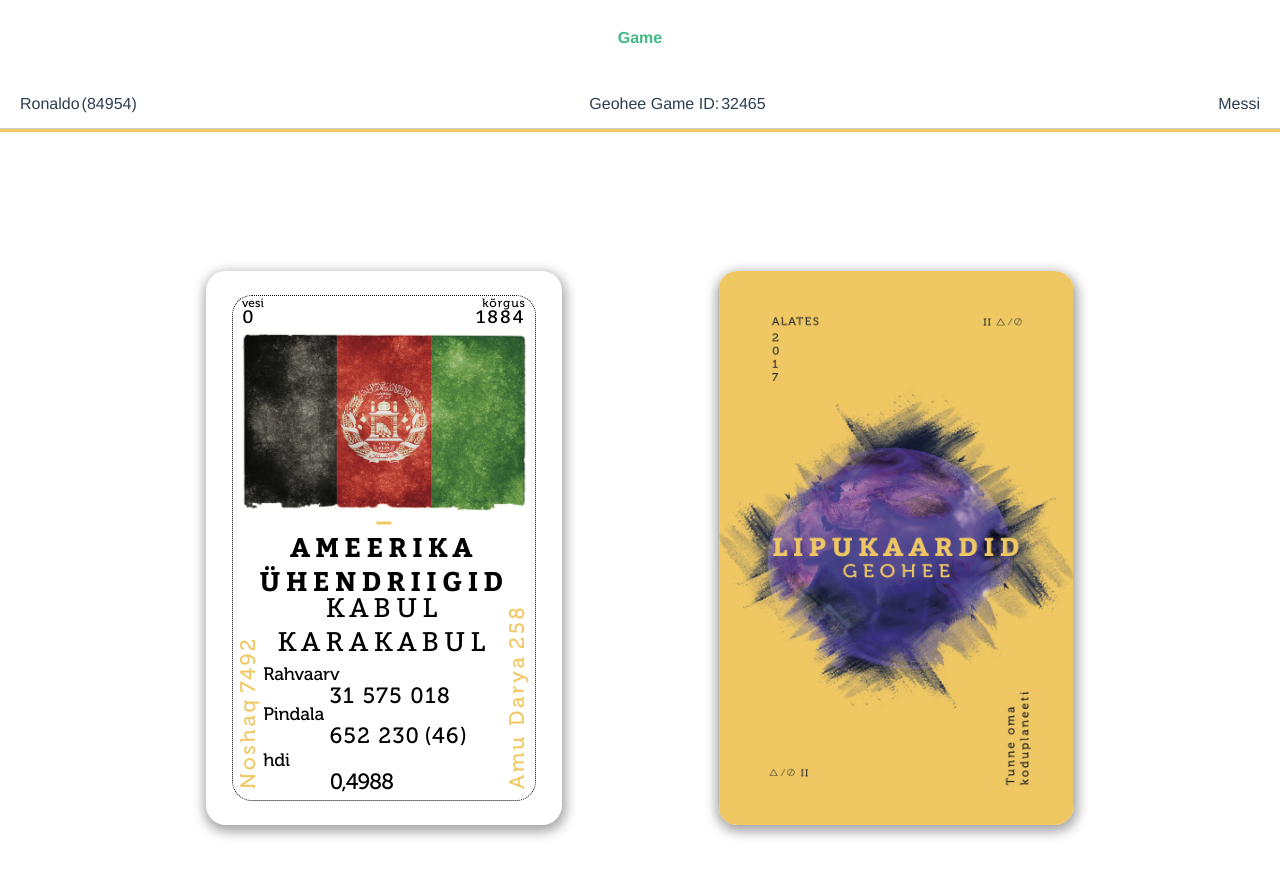
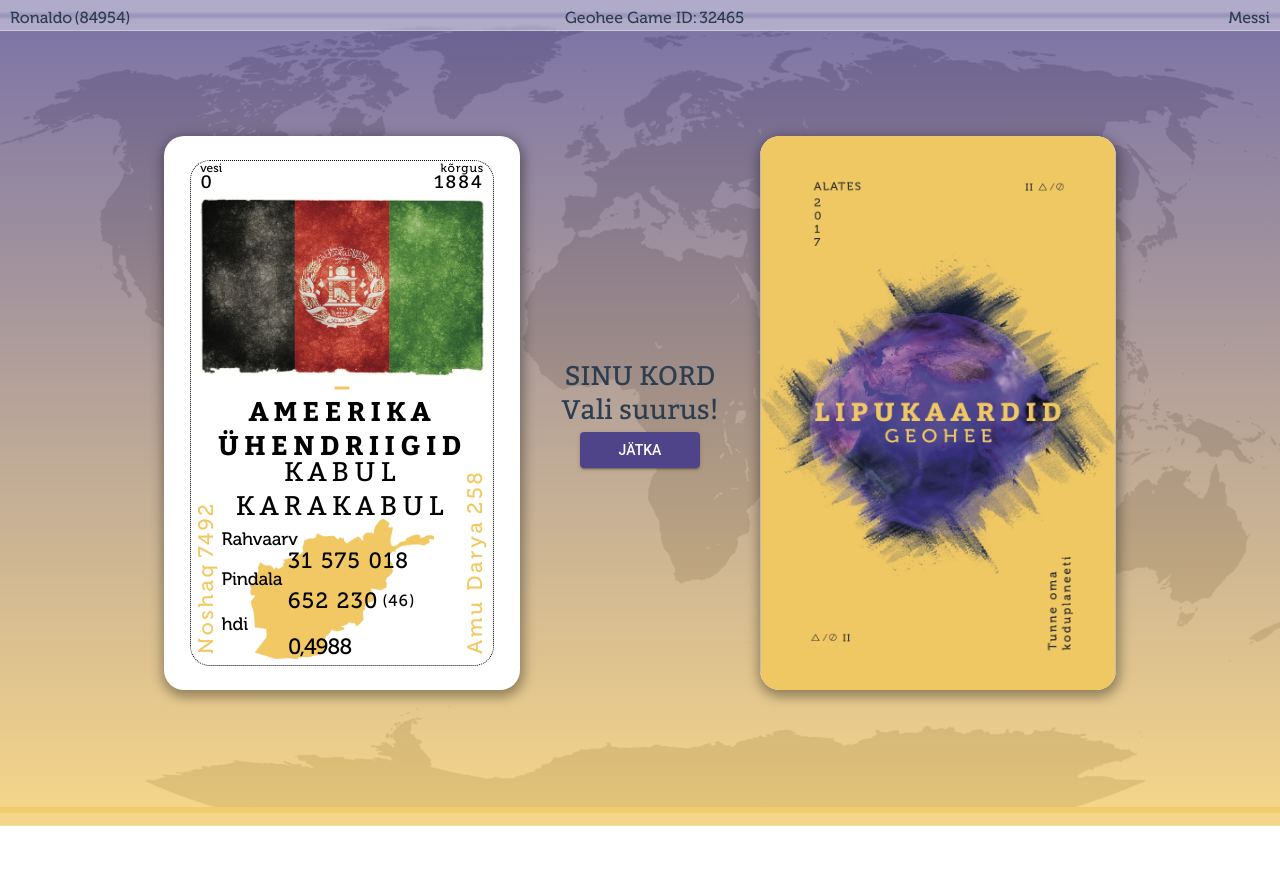
Before and after one commit to lkdroid/geoleofront, a Vue app: page /#/game in a window 1280 px wide. Shown: the top 876 px of the page. After the commit the page ends 826 px from the top, so only its background shows below. Built offline with nearby package versions, Linux system fonts and the light colour scheme.

Commit message:
Ivan Game front ready?

```diff
--- a/public/style/style.css
+++ b/public/style/style.css
@@ -1,3 +1,18 @@
+body {
+    /* background: -webkit-linear-gradient(#F2C862, transparent), -webkit-linear-gradient(0deg, #F2C862, transparent), -webkit-linear-gradient(180deg, #4F4489, transparent);
+    background: linear-gradient(#F2C862, transparent), linear-gradient(90deg, #F2C862, transparent), linear-gradient(-90deg, #4F4489, transparent);
+    background-blend-mode: screen; */
+    width: 100%;
+    height: 100%;
+    background: linear-gradient(to bottom, rgba(79, 68, 137, 0.75), rgba(242, 200, 98, 0.75)), url('../pictures/worldmap.png');
+    background-position: center;
+    background-repeat: no-repeat;
+
+    /* background: linear-gradient(to bottom, rgba(79, 68, 137, 0.75), rgba(242, 200, 98, 0.75)); */
+
+
+}
+
 a {
     text-decoration: none;
     color: black;
@@ -9,14 +24,38 @@ a:hover {
 }
 
 .header {
-    padding: 20px 20px 0px 20px;
+    padding: 10px 0px 10px 0px;
+    position: fixed;
+    width: 100vw;
+    height: 10px;
+    background: rgba(255, 255, 255, 0.4);
+    border-bottom: 1px solid rgba(225, 225, 225, 0.5);
+    z-index: 1000;
+    backdrop-filter: blur(1px);
+    top: 0;
+    font-family: 'Museo 500';
+
+}
+
+.headerData {
+    width: 100vw;
     display: flex;
     justify-content: space-between;
 }
 
+/* .headerHr {
+    background-color: #F1C863;
+    color: #F1C863;
+    height: 2px;
+    height: 3px;
+    padding: 0;
+    margin: 0;
+} */
+
 .activePlayerWrapper {
     display: flex;
     white-space: nowrap;
+    padding-left: 10px;
 }
 
 .activePlayer {
@@ -28,6 +67,7 @@ a:hover {
 .gameId {
     display: flex;
     white-space: nowrap;
+    padding-right: 50px;
 }
 
 .geoheeIdText {
@@ -37,7 +77,9 @@ a:hover {
 
 .idNumber {}
 
-.opponentPlayer {}
+.opponentPlayer {
+    padding-right: 10px;
+}
 
 .container {
     position: relative;
@@ -47,7 +89,7 @@ a:hover {
     display: flex;
     flex-wrap: wrap;
     justify-content: space-between;
-    margin: 0 10vw;
+    margin: 1vw 10vw;
     padding: 0;
     align-items: center;
 }
@@ -67,6 +109,11 @@ a:hover {
     transform-style: preserve-3d;
     transition: transform 0.8s cubic-bezier(0.175, 0.885, 0.32, 1.095);
 }
+
+.blur {
+    filter: blur(4px);
+}
+
 
 .cardsInnerBorder {
     position: absolute;
@@ -98,7 +145,7 @@ a:hover {
 .waterNumber,
 .waterNr {
     position: absolute;
-    width: 46px;
+    width: auto;
     height: 20px;
     font-family: 'Bitter';
     font-style: normal;
@@ -112,7 +159,7 @@ a:hover {
 }
 
 .waterNr:hover {
-    color: #F1C863;
+    color: #4F4489;
 }
 
 .height {
@@ -133,7 +180,7 @@ a:hover {
 .heightNumber,
 .heightNr {
     position: absolute;
-    width: 71px;
+    width: auto;
     height: 20px;
     font-family: 'Bitter';
     font-style: normal;
@@ -148,7 +195,7 @@ a:hover {
 }
 
 .heightNr:hover {
-    color: #F1C863;
+    color: #4F4489;
 }
 
 .countryFlag {
@@ -170,13 +217,6 @@ a:hover {
     left: 50%;
     top: 43%;
     transform: translate(-50%, -50%);
-}
-
-.headerHr {
-    background-color: #F1C863;
-    color: #F1C863;
-    height: 2px;
-    height: 3px;
 }
 
 
@@ -203,7 +243,7 @@ a:hover {
 
 
 .countryLink:hover {
-    color: #F1C863;
+    color: #4F4489;
 }
 
 .capital {
@@ -228,9 +268,24 @@ a:hover {
 }
 
 .capitalLink:hover {
-    color: #F1C863;
+    color: #4F4489;
 }
 
+.mapsPic {
+    position: absolute;
+    height: 140px;
+    width: 184px;
+    left: 50%;
+    top: 85%;
+    transform: translate(-50%, -50%);
+    z-index: -1;
+
+}
+
+.countryMap {
+    height: 140px;
+    width: 184px;
+}
 
 .population {
     position: absolute;
@@ -267,7 +322,7 @@ a:hover {
 }
 
 .populationNumber:hover {
-    color: #F1C863;
+    color: #4F4489;
 }
 
 .area {
@@ -305,7 +360,7 @@ a:hover {
 }
 
 .areaNumbers:hover {
-    color: #F1C863;
+    color: #4F4489;
 }
 
 .areaNumber1 {
@@ -313,7 +368,9 @@ a:hover {
     text-align: left;
 }
 
-.areaNumber2 {}
+.areaNumber2 {
+    font-size: 16px;
+}
 
 .hdi {
     position: absolute;
@@ -349,7 +406,7 @@ a:hover {
 }
 
 .hdiNumber:hover {
-    color: #F1C863;
+    color: #4F4489;
 }
 
 .highestPointDiv,
@@ -372,7 +429,7 @@ a:hover {
 }
 
 .highestPointDiv:hover {
-    color: black;
+    color: #4F4489;
 }
 
 .highestPoint {
@@ -403,7 +460,7 @@ a:hover {
 }
 
 .lowestPointDiv:hover {
-    color: black;
+    color: #4F4489;
 }
 
 .lowestPoint {
@@ -418,14 +475,27 @@ a:hover {
 
 
 
+.interactiveBlock {
+    font-family: 'Bitter';
+    font-style: normal;
+    font-weight: normal;
+    font-size: 27px;
+    line-height: 34px;
+    text-align: center;
+    padding: 0 5px;
 
+}
+
+.whosTurn {}
+
+.buttons {}
 
 
 
 
 
 .flip-card {
-    background-color: transparent;
+    background-color: white;
     perspective: 1000px;
 }
 
@@ -461,3 +531,112 @@ a:hover {
     color: white;
     transform: rotateY(180deg);
 }
+
+
+/* Buttons css */
+.buttons {
+    position: relative;
+    display: inline-block;
+    box-sizing: border-box;
+    border: none;
+    border-radius: 4px;
+    padding: 0 16px;
+    min-width: 64px;
+    width: 120px;
+    height: 36px;
+    vertical-align: middle;
+    text-align: center;
+    text-overflow: ellipsis;
+    text-transform: uppercase;
+    color: rgb(var(--pure-material-onprimary-rgb, 255, 255, 255));
+    background-color: rgb(var(--pure-material-primary-rgb, 79, 68, 137));
+    box-shadow: 0 3px 1px -2px rgba(0, 0, 0, 0.2), 0 2px 2px 0 rgba(0, 0, 0, 0.14), 0 1px 5px 0 rgba(0, 0, 0, 0.12);
+    font-family: var(--pure-material-font, "Roboto", "Segoe UI", BlinkMacSystemFont, system-ui, -apple-system);
+    font-size: 14px;
+    font-weight: 500;
+    line-height: 36px;
+    overflow: hidden;
+    outline: none;
+    cursor: pointer;
+    transition: box-shadow 0.2s;
+}
+
+.buttons::-moz-focus-inner {
+    border: none;
+}
+
+/* Overlay */
+.buttons::before {
+    content: "";
+    position: absolute;
+    top: 0;
+    bottom: 0;
+    left: 0;
+    right: 0;
+    background-color: rgb(var(--pure-material-onprimary-rgb, 255, 255, 255));
+    opacity: 0;
+    transition: opacity 0.2s;
+}
+
+/* Ripple */
+.buttons::after {
+    content: "";
+    position: absolute;
+    left: 50%;
+    top: 50%;
+    border-radius: 50%;
+    padding: 50%;
+    width: 32px;
+    /* Safari */
+    height: 32px;
+    /* Safari */
+    background-color: rgb(var(--pure-material-onprimary-rgb, 255, 255, 255));
+    opacity: 0;
+    transform: translate(-50%, -50%) scale(1);
+    transition: opacity 1s, transform 0.5s;
+}
+
+/* Hover, Focus */
+.buttons:hover,
+.buttons:focus {
+    box-shadow: 0 2px 4px -1px rgba(0, 0, 0, 0.2), 0 4px 5px 0 rgba(0, 0, 0, 0.14), 0 1px 10px 0 rgba(0, 0, 0, 0.12);
+}
+
+.buttons:hover::before {
+    opacity: 0.08;
+}
+
+.buttons:focus::before {
+    opacity: 0.24;
+}
+
+.buttons:hover:focus::before {
+    opacity: 0.3;
+}
+
+/* Active */
+.buttons:active {
+    box-shadow: 0 5px 5px -3px rgba(0, 0, 0, 0.2), 0 8px 10px 1px rgba(0, 0, 0, 0.14), 0 3px 14px 2px rgba(0, 0, 0, 0.12);
+}
+
+.buttons:active::after {
+    opacity: 0.32;
+    transform: translate(-50%, -50%) scale(0);
+    transition: transform 0s;
+}
+
+/* Disabled */
+.buttons:disabled {
+    color: rgba(var(--pure-material-onsurface-rgb, 0, 0, 0), 0.38);
+    background-color: rgba(var(--pure-material-onsurface-rgb, 0, 0, 0), 0.12);
+    box-shadow: none;
+    cursor: initial;
+}
+
+.buttons:disabled::before {
+    opacity: 0;
+}
+
+.buttons:disabled::after {
+    opacity: 0;
+}
--- a/src/App.vue
+++ b/src/App.vue
@@ -1,8 +1,8 @@
 <template>
   <div id="app">
-    <div id="nav">
-      <router-link to="/game">Game</router-link>
-    </div>
+<!--    <div id="nav">-->
+<!--      <router-link to="/game">Game</router-link>-->
+<!--    </div>-->
     <router-view/>
   </div>
 </template>
--- a/src/views/GeoheeGame.vue
+++ b/src/views/GeoheeGame.vue
@@ -9,11 +9,13 @@
     <link rel="stylesheet" type="text/css" href="style/reset.css">
     <link rel="stylesheet" type="text/css" href="style/fonts.css">
     <link rel="stylesheet" type="text/css" href="style/style.css">
+
     <title>Game</title>
   </head>
 
   <header>
     <div class="header">
+      <div class="headerData">
         <div class="activePlayerWrapper" id="activePlayerWrapper">
           <p class="activePlayer" id="activePlayer">Ronaldo</p>
           <p class="activePlayerId" id="activePlayerId">(84954)</p>
@@ -24,12 +26,13 @@
         </div>
         <p class="opponentPlayer" id="opponentPlayer">Messi</p>
       </div>
-    <hr class="headerHr">
+
+    </div>
   </header>
 
   <body>
   <div class="container">
-    <div class="card">
+    <div class="card" id="mainGamersCard">
       <div class="cardsInnerBorder">
         <div class="cardsTopText">
           <p class="water">vesi</p>
@@ -37,13 +40,16 @@
           <p class="height">kõrgus</p>
           <a class="heightNr" id="heightNr" href="#">1884</a>
         </div>
-        <a href="#"><img class="countryFlag" src="pictures/flags/AF.png" alt="ards flag"></a>
+        <a href="#"><img class="countryFlag" src="pictures/flags/AF.png" alt="cards flag"></a>
         <hr class="cardHr">
         <div class="country">
           <a class="countryLink" id="country" href="#">Ameerika Ühendriigid</a>
         </div>
         <div class="capital">
           <a class="capitalLink" id="capital" href="#">Kabul Karakabul</a>
+        </div>
+        <div class="mapsPic">
+          <img class="countryMap" src="pictures/maps/AF.png" alt="cards map">
         </div>
         <div class="countryData">
           <p class="population">Rahvaarv</p>
@@ -65,28 +71,26 @@
             <p class="highestPointNumber" id="highestPointNumber">7492</p>
           </div>
         </a>
-
-
-
         <a id="lowestPointDiv" href="#">
           <div class="lowestPointDiv">
             <p class="lowestPoint">Amu Darya</p>
             <p class="lowestPointNumber" id="lowestPointNumber">258</p>
           </div>
         </a>
+      </div>
+    </div>
+    <div class="interactiveBlock">
+      <p class="whosTurn">SINU KORD <br> Vali suurus!</p>
+      <button class="buttons" id="changeCards">Jätka</button>
+    </div>
 
 
-
-
-      </div>
-    </div>
     <div class=" card flip-card" id="flip-card">
       <div class="flip-card-inner" id="flip-card-inner">
         <div class="flip-card-front" id="flip-card-front">
           <img src="pictures/backCard.png" alt="cards back Side" style="width:356px;height:554px">
         </div>
         <div class="flip-card-back" id="flip-card-back">
-
 
 
           <!-- <div class="card"> -->
@@ -104,6 +108,9 @@
             </div>
             <div class="capital">
               <p id="opponentCapital">Kabul Karakabul</p>
+            </div>
+            <div class="mapsPic">
+              <img class="countryMap" src="pictures/maps/AF.png" alt="cards map">
             </div>
             <div class="countryData">
               <p class="population">Rahvaarv</p>
@@ -128,11 +135,21 @@
           <!-- </div> -->
 
 
-
         </div>
       </div>
     </div>
   </div>
+
+
+
+  <!--  <script>-->
+  <!--    document.getElementById("changeCards").addEventListener("click", blur);-->
+
+  <!--    function blur() {-->
+  <!--      let mainGamersCard = document.getElementById("mainGamersCard");-->
+  <!--      mainGamersCard.classList.add("blur");-->
+  <!--    }-->
+  <!--  </script>-->
   </body>
 
   </html>
```
Also changed, not shown: public/pictures/map.png (added), public/pictures/worldmap.png (added). Lines whose indentation alone changed are shown as unchanged.
